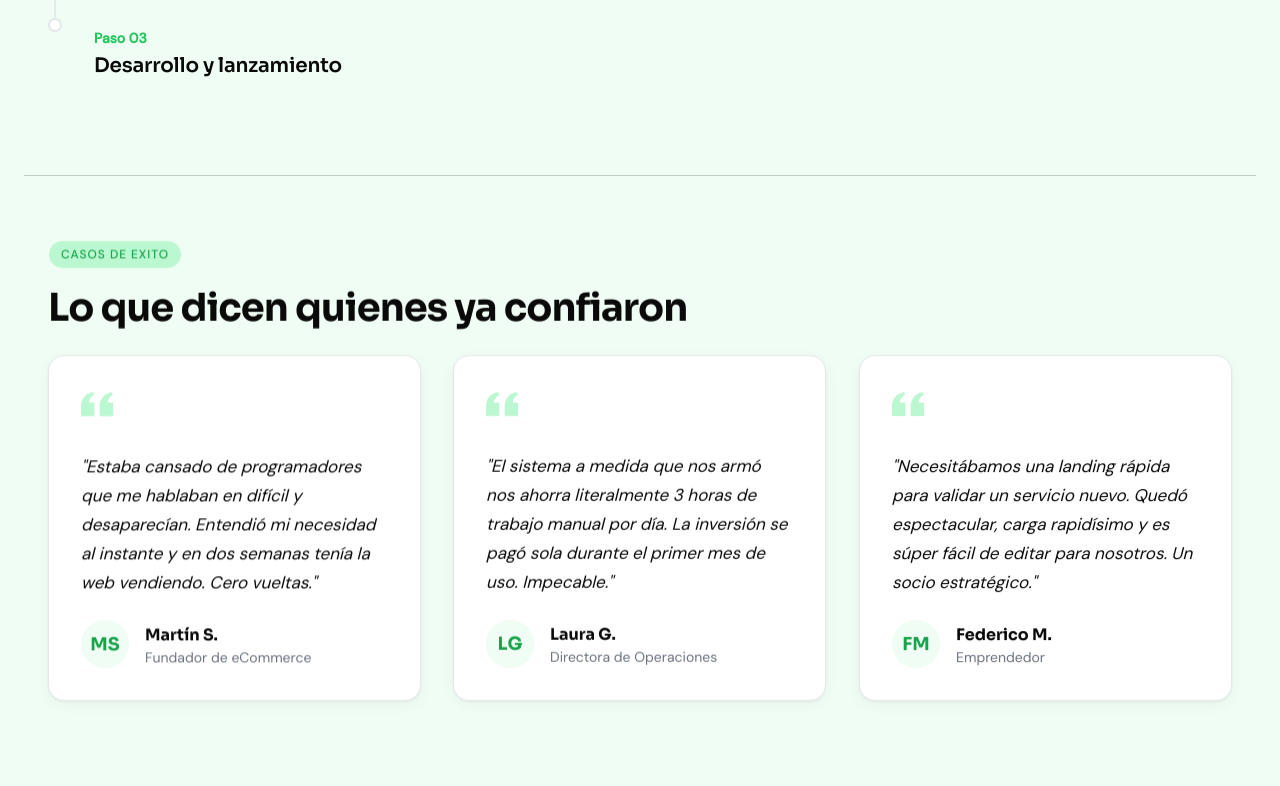
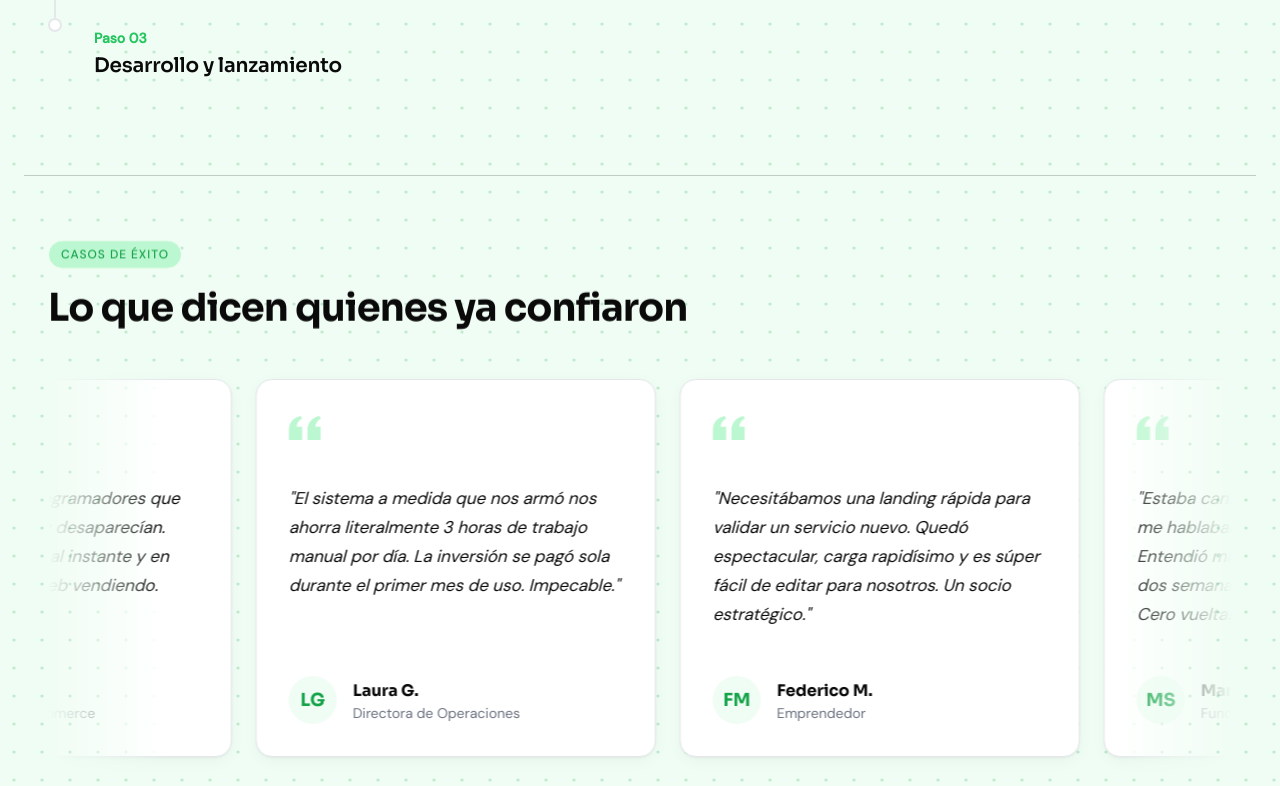
Before and after one commit to JeremiasBustos02/landing-servicios-dev, a React (Vite) app: page / in a window 1280 px wide. Shown: the part 1630-2416 px from the top of the page. Built offline with nearby package versions, Linux system fonts and the light colour scheme.

Commit message:
feat: carrousel para los testimonios

```diff
--- a/src/components/Testimonials.jsx
+++ b/src/components/Testimonials.jsx
@@ -1,31 +1,38 @@
 import { TESTIMONIALS } from "../data/constants"
 
 export default function Testimonials() {
+    const infiniteTestimonials = [...TESTIMONIALS, ...TESTIMONIALS];
+
     return (
-        <section id="testimonials" className="section">
+        <section id="testimonials" className="section overflow-hidden">
             <div className="container border-t border-black/20 mt-4 pt-16">
-                <div className="flex flex-col items-start gap-4 mb-6 text-left">
-                    <span className="section-label-inv reveal-fade">Casos de exito</span>
+
+                <div className="flex flex-col items-start gap-4 mb-8 text-left">
+                    <span className="section-label-inv reveal-fade">Casos de éxito</span>
                     <h2 className="heading-lg reveal-fade">Lo que dicen quienes ya confiaron</h2>
                 </div>
 
-                <div className="grid md:grid-cols-2 lg:grid-cols-3 gap-6 lg:gap-8">
-                    {TESTIMONIALS.map((item, index) => (
-                        <div key={index} className="testimonial-card reveal-fade">
+                <div className="carousel-container reveal-fade">
+                    <div className="carousel-track">
+                        {infiniteTestimonials.map((item, index) => (
+                            <div
+                                key={index}
+                                className="testimonial-card w-[300px] md:w-[400px] shrink-0"
+                            >
 
                                 <svg
                                     width="32" height="32" viewBox="0 0 24 24" fill="currentColor"
                                     style={{ color: 'var(--border-green)' }}
-                                className="mb-2"
+                                    className="mb-4"
                                 >
                                     <path d="M14.017 21v-7.391c0-5.704 3.731-9.57 8.983-10.609l.995 2.151c-2.432.917-3.995 3.638-3.995 5.849h4v10h-9.983zm-14.017 0v-7.391c0-5.704 3.748-9.57 9-10.609l.996 2.151c-2.433.917-3.996 3.638-3.996 5.849h3.983v10h-9.983z" />
                                 </svg>
 
-                            <p className="testimonial-text">
+                                <p className="testimonial-text mb-6">
                                     "{item.text}"
                                 </p>
 
-                            <div className="testimonial-author">
+                                <div className="testimonial-author mt-auto">
                                     <div className="avatar">
                                         {item.initials}
                                     </div>
@@ -43,6 +50,8 @@ export default function Testimonials() {
                         ))}
                     </div>
                 </div>
+
+            </div>
         </section>
     )
 }
--- a/src/globals.css
+++ b/src/globals.css
@@ -652,7 +652,7 @@
     flex-direction: column;
     justify-content: space-between;
     gap: 1.5rem;
-    height: 100%;
+    height: auto;
     transition: transform var(--transition), box-shadow var(--transition);
   }
 
@@ -1158,10 +1158,49 @@
   }
 
   /* Efecto en cascada para elementos en grilla */
-.reveal-fade:nth-child(1) { transition-delay: 0ms; }
-.reveal-fade:nth-child(2) { transition-delay: 150ms; }
-.reveal-fade:nth-child(3) { transition-delay: 300ms; }
-.reveal-fade:nth-child(4) { transition-delay: 450ms; }
+  .reveal-fade:nth-child(1) {
+    transition-delay: 0ms;
+  }
+
+  .reveal-fade:nth-child(2) {
+    transition-delay: 150ms;
+  }
+
+  .reveal-fade:nth-child(3) {
+    transition-delay: 300ms;
+  }
+
+  .reveal-fade:nth-child(4) {
+    transition-delay: 450ms;
+  }
+
+  /* ── Carrusel Infinito de Testimonios ────────────────────── */
+.carousel-container {
+  width: 100%;
+  overflow: hidden;
+  position: relative;
+  padding-block: 1rem;
+  mask-image: linear-gradient(to right, transparent, black 10%, black 90%, transparent);
+  -webkit-mask-image: linear-gradient(to right, transparent, black 10%, black 90%, transparent);
+}
+
+.carousel-track {
+  display: flex;
+  align-items: stretch;
+  gap: 1.5rem;
+  width: max-content;
+  animation: scroll-infinite 40s linear infinite;
+}
+
+.carousel-track:hover {
+  animation-play-state: paused;
+}
+
+@keyframes scroll-infinite {
+  to {
+    transform: translateX(calc(-50% - 0.75rem));
+  }
+}
 }
 
 /* ── Utilidades ──────────────────────────────────────────── */
```
Lines whose indentation alone changed are shown as unchanged.
